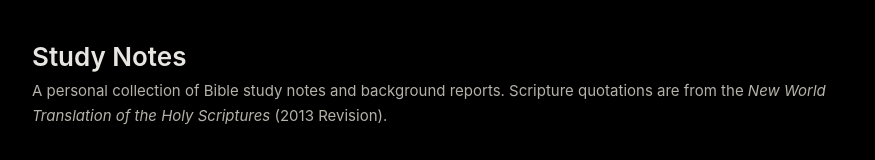
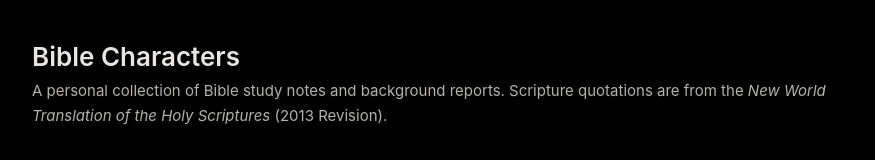
Before and after one commit to theoscholar/biblecharacters, a plain HTML site: page index.html in a window 1280 px wide. Shown: the top 160 px of the page, without its empty margins (202-1077 px from the left). Drawn offline with Linux system fonts and the light colour scheme.

```diff
--- a/index.html
+++ b/index.html
@@ -1,5 +1,5 @@
 <!DOCTYPE html><html lang="en"><head>
-<meta name="robots" content="noindex, nofollow"><meta charset="utf-8"><meta name="viewport" content="width=device-width, initial-scale=1.0"><title>Study Notes</title><style>
+<meta name="robots" content="noindex, nofollow"><meta charset="utf-8"><meta name="viewport" content="width=device-width, initial-scale=1.0"><title>Bible Characters</title><style>
   :root{--p:#E8E6E0;--s:#B4B2A9;--muted:#9C9A92;--line:#3A3A38;--bg:#000000;--surface:#1A1A18;
     --accent:#85B7EB;--warning:#EF9F27;--danger:#F09595;--good:#9BD19B;}
   *{box-sizing:border-box;}
@@ -22,7 +22,7 @@
   .foot{color:var(--muted);font-size:12.5px;margin-top:44px;border-top:1px solid var(--line);padding-top:16px;}
 </style></head><body><main>
 
-<h1>Study Notes</h1>
+<h1>Bible Characters</h1>
 <p class="lede">A personal collection of Bible study notes and background reports. Scripture quotations are from the <em>New World Translation of the Holy Scriptures</em> (2013 Revision).</p>
 
 <p class="grp">Bible Characters</p>
```
Also changed, not shown: 3 other files.
